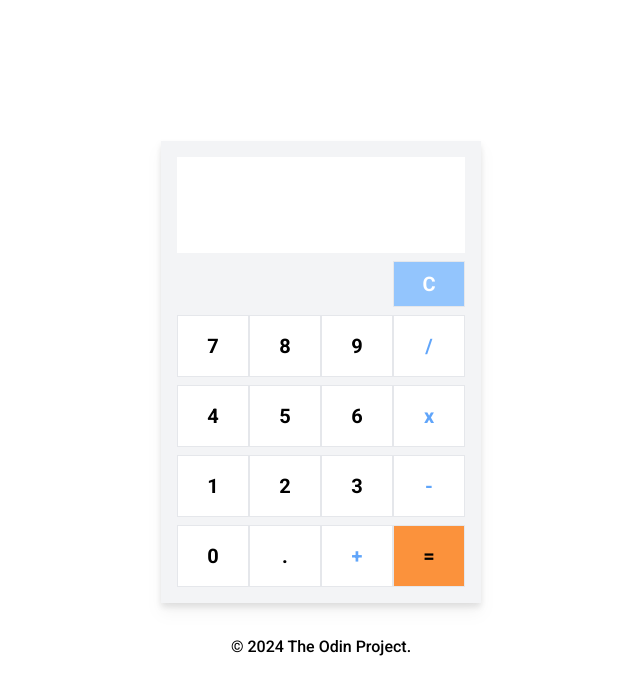
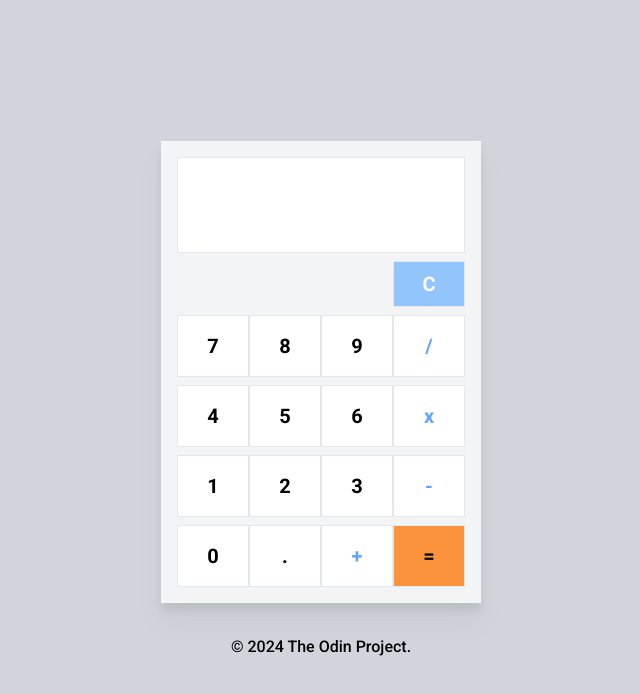
Before and after one commit to danieltsega/Calculator, a plain HTML site: page index.html in a window 1280 px wide. Shown: the whole page, without its empty margins (319-959 px from the left). Drawn offline with nearby package versions, Linux system fonts and the light colour scheme.

Commit message:
feat: add body color and drop shadow

```diff
--- a/index.html
+++ b/index.html
@@ -25,13 +25,15 @@
       }
     </style>
   </head>
-  <body class="flex flex-col items-center justify-center h-lvh roboto-medium">
+  <body
+    class="flex flex-col items-center justify-center h-lvh roboto-medium bg-gray-300"
+  >
     <div
-      class="md:w-1/4 w-1/2 mx-auto p-4 flex flex-col items-center justify-center bg-gray-100 drop-shadow-lg"
+      class="md:w-1/4 w-1/2 mx-auto p-4 flex flex-col items-center justify-center bg-gray-100 drop-shadow-xl"
     >
       <!-- Display Div -->
       <div
-        class="w-full bg-white px-4 py-2 h-24 flex flex-col items-end text-lg font-medium"
+        class="w-full bg-white px-4 py-2 h-24 flex flex-col items-end text-lg font-medium border"
       >
         <!-- Input Div -->
         <div class="w-full flex justify-end gap-2 mb-1" id="inputDisplay">
```
